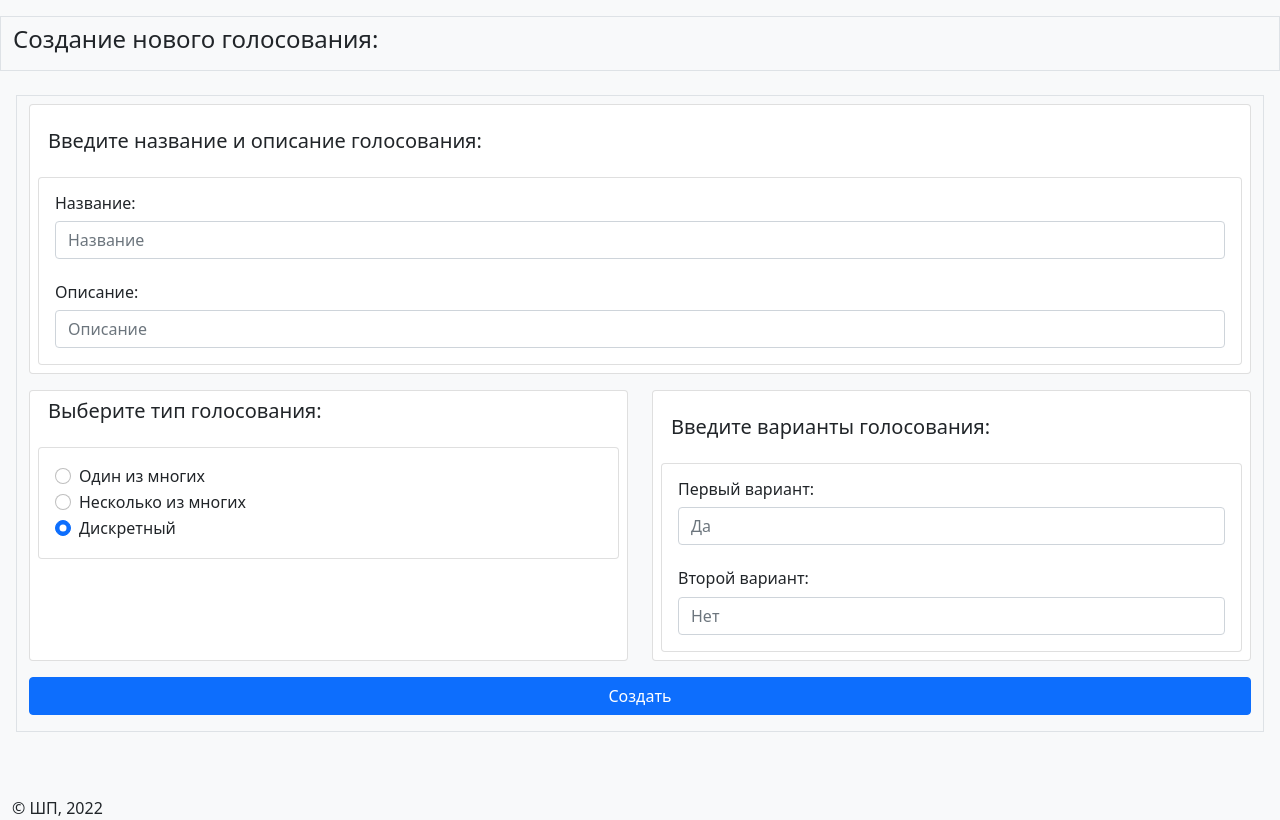
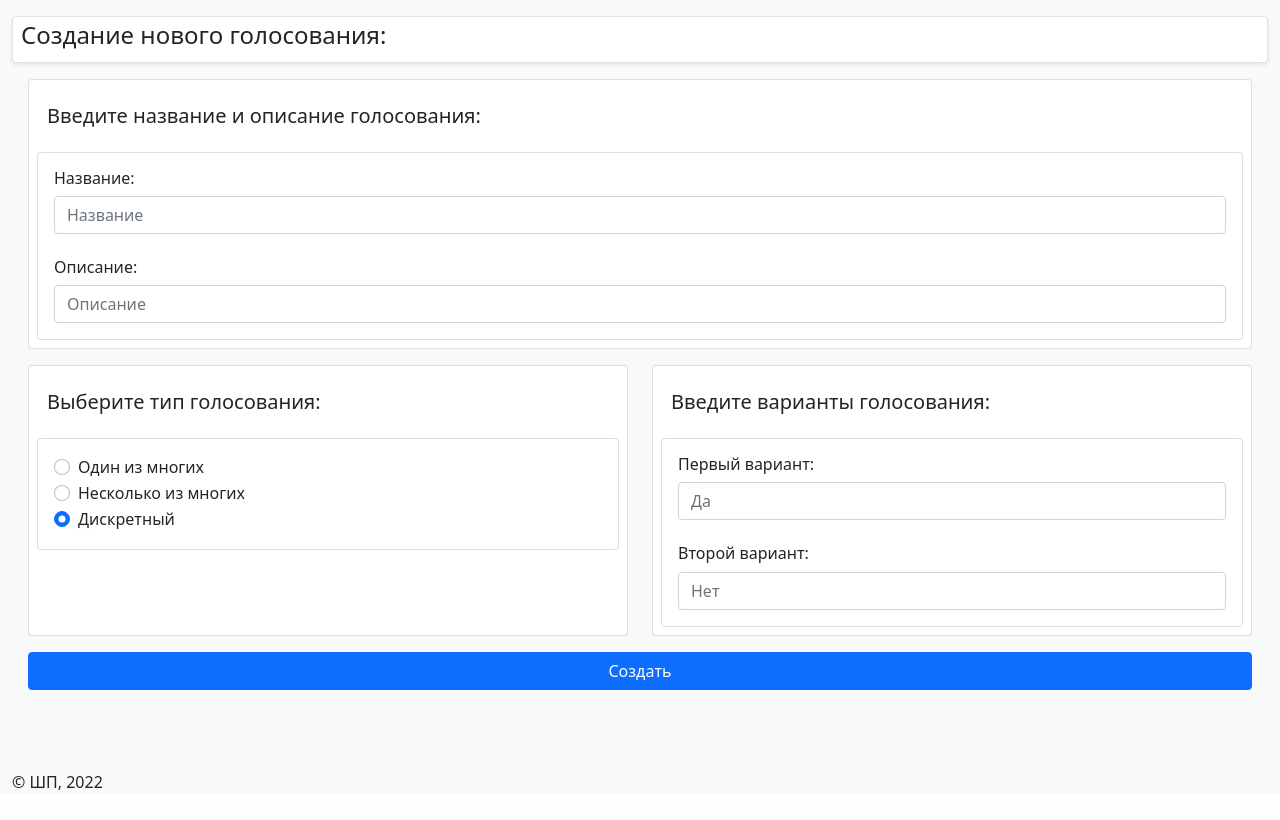
Before and after one commit to dimm0909/simple-votings, a Django app: page /create_voting/ in a window 1280 px wide. Shown: the part 56-876 px from the top of the page. After the commit the page ends 846 px from the top, so only its background shows below. Run offline with Django 3.2, Linux system fonts and the light colour scheme; a user stored in the database is signed in.

Commit message:
some fixes

```diff
--- a/main/templates/pages/voting/create.html
+++ b/main/templates/pages/voting/create.html
@@ -3,13 +3,15 @@
 
 {% block content %}
   <div class="row mt-3">
-    <div class="col border bg-light py-2 mb-3">
-      <h4>Создание нового голосования:</h4>
+    <div class="container">
+      <div class="border rounded shadow-sm bg-white py-1 px-2">
+        <h4>Создание нового голосования:</h4>
+      </div>
     </div>
   </div>
 
   <div class="row mt-2 px-3">
-      <div class="col border bg-light py-2 mb-3">
+      <div class="col bg-light py-2 mb-3">
         <form method="POST" action="/create_voting/">
           {% csrf_token %}
 
@@ -34,7 +36,7 @@
           <div class="row">
             <div class="col">
               <div class="card p-2 h-100">
-                <h5 style="margin-left:10px">Выберите тип голосования:</h5>
+                <h5 class="mt-3" style="margin-left:10px">Выберите тип голосования:</h5>
                 <div class="card mt-3">
                   <div class="card-body">
                     <div class="form-check">
```
